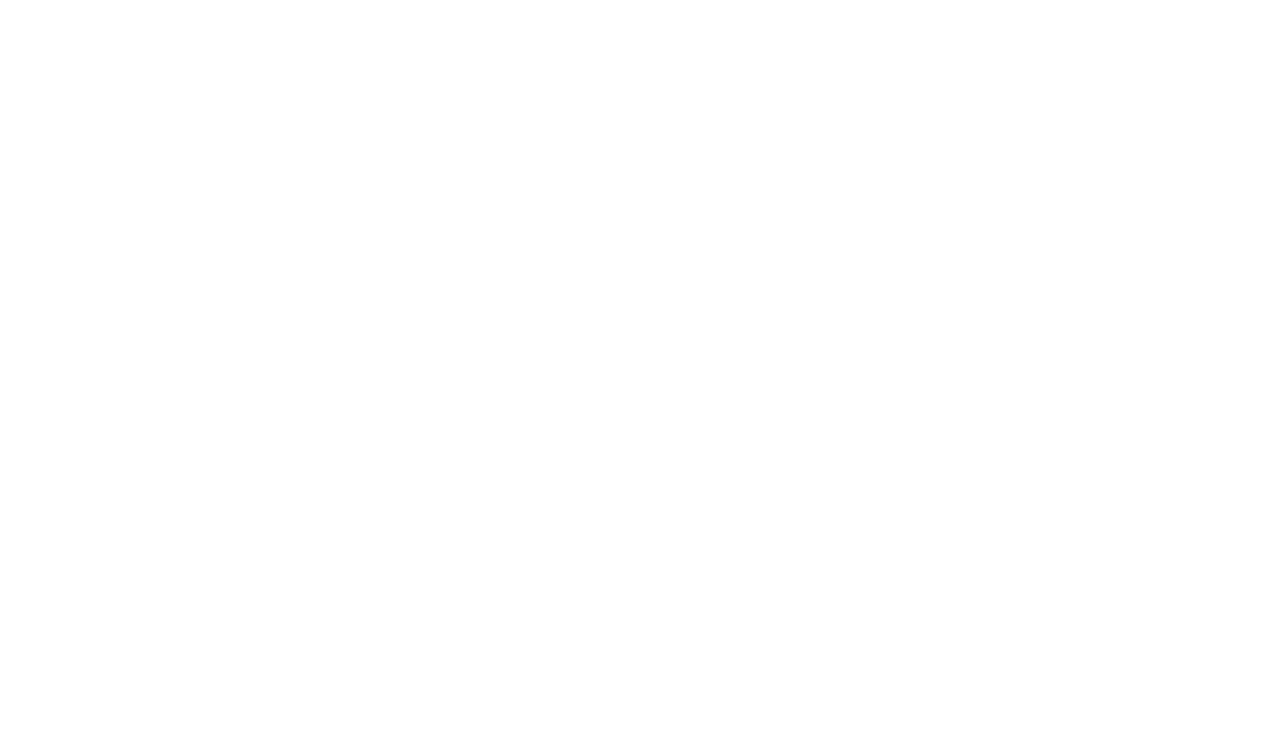
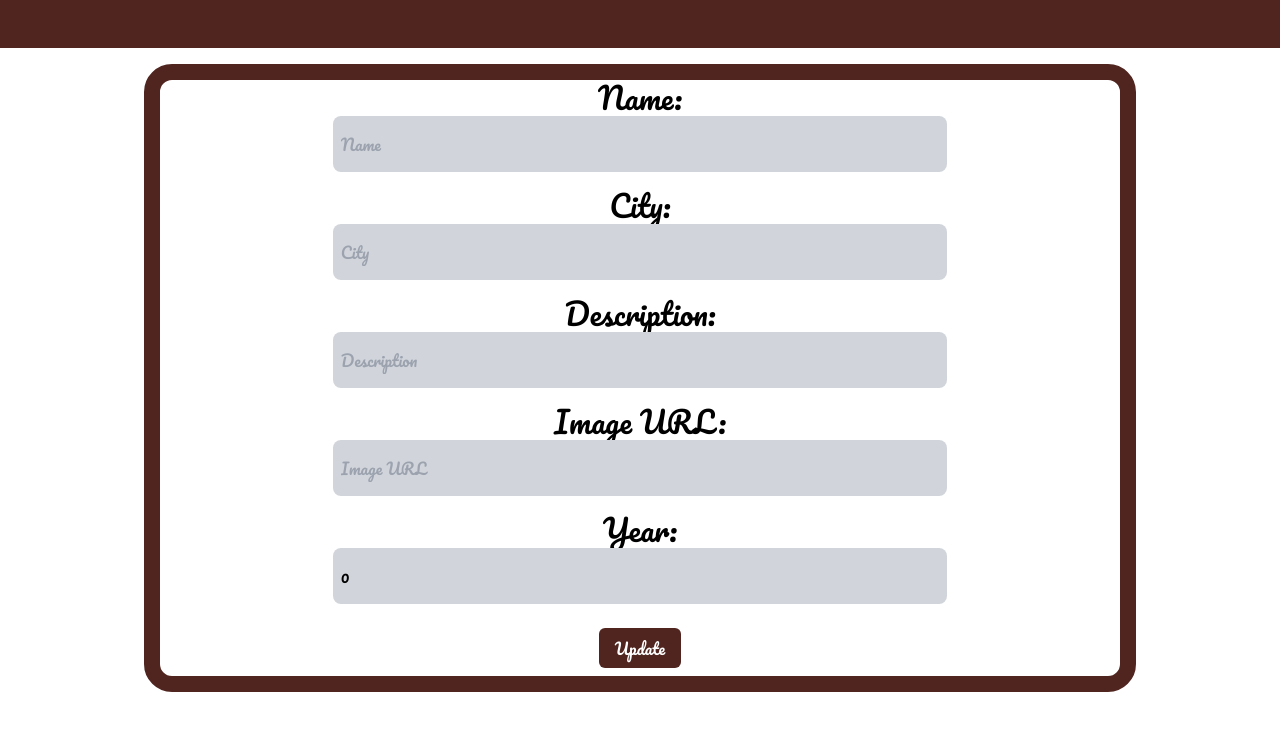
Before and after one commit to Lepfner/NWTSeminar, a React (Create React App) app in the folder client/: page /editManufacturer/1 in a window 1280 px wide. Before the commit this address had no page. Shown: the top 730 px of the page. Built offline with nearby package versions, Linux system fonts and the light colour scheme; no server answers.

Commit message:
the shit

```diff
--- a/client/src/App.js
+++ b/client/src/App.js
@@ -10,6 +10,8 @@ import Register from "./Pages/Auth/Register";
 import ManufacturerDetails from "./Pages/Manufacturer/manufacturerDetails";
 import NewProduct from "./Pages/Product/newProduct";
 import NewManufacturer from "./Pages/Manufacturer/newManufacturer";
+import { EditManufacturer } from "./Pages/Manufacturer/editManufacturer";
+import EditProduct from './Pages/Product/editProduct'
 
 function App() {
   return (
@@ -27,6 +29,8 @@ function App() {
         </Route>
         <Route path="/newProduct" element={<NewProduct/>} />
         <Route path="/newManufacturer" element={<NewManufacturer/>} />
+        <Route path="/editProduct/:id" element={<EditProduct/>} />
+        <Route path="/editManufacturer/:id" element={<EditManufacturer/>} />
       </Routes>
     </BrowserRouter>
   );
--- a/client/src/Pages/Auth/Login.js
+++ b/client/src/Pages/Auth/Login.js
@@ -1,6 +1,5 @@
 import SuccessPage from "./SuccessPage";
 import axios from "../../api/axios";
-//import useAuth from "../../hooks/useAuth";
 import React, { useState } from "react";
 import { useNavigate } from "react-router-dom";
 import Typewriter from "typewriter-effect";
@@ -11,7 +10,6 @@ const Login = () => {
   const [isLoggedIn, setIsLoggedIn] = useState(false);
 
   const navigate = useNavigate();
-  //const { setAuth, isLoggedIn, setIsLoggedIn } = useAuth();
 
   const handleLogin = async (e) => {
     e.preventDefault();
@@ -26,6 +24,7 @@ const Login = () => {
       );
       setIsLoggedIn(true);
       const { is_admin } = response?.data;
+      navigate("/products")
       if (is_admin) {
         navigate("/products", {state: is_admin});
       } else {
--- a/client/src/Pages/Manufacturer/editManufacturer.js
+++ b/client/src/Pages/Manufacturer/editManufacturer.js
@@ -1,7 +1,145 @@
-import React from 'react'
+import React, { useState, useEffect } from "react";
+import axios from "../../api/axios";
+import { Toaster } from "react-hot-toast";
+import { useNavigate, useParams } from "react-router-dom";
 
-export default function EditManufacturer() {
+function ManufacturerForm({ isEditing }) {
+  const navigate = useNavigate();
+  const { manufacturerId } = useParams();
+
+  const [manufacturerData, setManufacturerData] = useState({
+    name: '',
+    city: '',
+    description: '',
+    logo: '',
+    year: 0,
+  });
+
+  useEffect(() => {
+    const fetchManufacturerData = async () => {
+      try {
+        const response = await axios.get(`/manufacturer/${window.location.href.slice(39,65)}`);
+        setManufacturerData(response.data);
+      } catch (error) {
+        console.log(error);
+      }
+    };
+
+    if (isEditing) {
+      fetchManufacturerData();
+    }
+  }, [isEditing, manufacturerId]);
+
+  const handleInputChange = (e) => {
+    const { name, value } = e.target;
+    setManufacturerData((prevData) => ({ ...prevData, [name]: value }));
+  };
+
+  const handleSubmit = async (e) => {
+    e.preventDefault();
+
+    try {
+      if (isEditing) {
+        await axios.put(`/manufacturers/${window.location.href.slice(39,65)}`, manufacturerData);
+      } else {
+        await axios.post('/manufacturerCreate', manufacturerData);
+      }
+      navigate("/manufacturers");
+    } catch (error) {
+      console.log(error);
+    }
+  };
+
   return (
-    <div>Edit</div>
-  )
+    <div className="font-pacifico w-full flex flex-col items-center justify-between">
+      <Toaster />
+      <div className="h-12 w-full bg-[#50251f] mb-8" />
+      <div
+        className="h-full flex flex-col justify-center max-w-[75%]
+                     outline outline-[#50251f] outline-[1rem] rounded-xl z-0
+                     w-[100%]"
+      >
+        <div className="w-full rounded-xl z-10">
+          <div className="flex justify-center items-center">
+            <form
+              className="flex justify-center items-center flex-col lg:w-4/5 max-md:w-full"
+              onSubmit={handleSubmit}
+            >
+              <p className="lg:text-3xl md:text-2xl sm:text-xl">Name:</p>
+              <input
+                required
+                value={manufacturerData.name}
+                onChange={handleInputChange}
+                type="text"
+                name="name"
+                placeholder="Name"
+                className="h-14 px-2 rounded-lg bg-gray-300 mb-4 w-full lg:w-4/5 md:w-4/5"
+              />
+              <p className="lg:text-3xl md:text-2xl sm:text-xl">City:</p>
+              <input
+                required
+                value={manufacturerData.city}
+                onChange={handleInputChange}
+                type="text"
+                name="city"
+                placeholder="City"
+                className="h-14 px-2 rounded-lg bg-gray-300 mb-4 w-full lg:w-4/5 md:w-4/5"
+              />
+              <p className="lg:text-3xl md:text-2xl sm:text-xl">
+                Description:
+              </p>
+              <input
+                required
+                value={manufacturerData.description}
+                onChange={handleInputChange}
+                type="text"
+                name="description"
+                placeholder="Description"
+                className="h-14 px-2 rounded-lg bg-gray-300 mb-4 w-full lg:w-4/5 md:w-4/5"
+              />
+              <p className="lg:text-3xl md:text-2xl sm:text-xl">
+                Image URL:
+              </p>
+              <input
+                required
+                value={manufacturerData.logo}
+                onChange={handleInputChange}
+                type="text"
+                name="logo"
+                placeholder="Image URL"
+                className="h-14 px-2 rounded-lg bg-gray-300 mb-4 w-full lg:w-4/5 md:w-4/5"
+              />
+              <p className="lg:text-3xl md:text-2xl sm:text-xl">Year:</p>
+              <input
+                required
+                value={manufacturerData.year}
+                onChange={handleInputChange}
+                type="number"
+                name="year"
+                placeholder="Year"
+                className="h-14 px-2 rounded-lg bg-gray-300 mb-4 w-full lg:w-4/5 md:w-4/5"
+              />
+              <button
+                type="submit"
+                className="block bg-[#50251f] px-4 rounded-md p-2 my-2 text-white
+                                  hover:bg-[#331713]"
+              >
+                {isEditing ? 'Update' : 'Create'}
+              </button>
+            </form>
+          </div>
+        </div>
+      </div>
+    </div>
+  );
 }
+
+function EditManufacturer() {
+  return <ManufacturerForm isEditing />;
+}
+
+function NewManufacturer() {
+  return <ManufacturerForm />;
+}
+
+export { NewManufacturer, EditManufacturer };
--- a/client/src/Pages/Manufacturer/manufacturerDetails.js
+++ b/client/src/Pages/Manufacturer/manufacturerDetails.js
@@ -1,9 +1,37 @@
-import React from "react";
+import React, {useEffect, useState} from "react";
 import "../../Styles/wave.css";
 import Dorina from "../../Assets/dorina.png";
 import "animate.css";
+import axios from '../../api/axios'
+import { Link, useParams, useNavigate } from "react-router-dom";
 
 export default function ManufacturerDetails() {
+
+  const { id } = useParams();
+  const navigate = useNavigate();
+
+  const [manufacturerData, setManufacturerData] = useState({});
+
+  const handleDelete = async () => {
+    try {
+      await axios.delete(`/manufacturers/${id}`);
+      navigate("/manufacturers")
+    } catch (error) {
+      console.error('Error deleting manufacturer:', error);
+    }
+  };
+
+  useEffect(() => {
+    const fetchManufacturerData = async () => {
+      try {
+        const response = await axios.get(`/manufacturer/${window.location.href.slice(39,65)}`);
+        setManufacturerData(response.data);
+      } catch (error) {
+        console.log(error);
+      }
+    };
+    fetchManufacturerData();
+  }, []);
 
   return (
     <div className="font-pacifico w-full h-full flex flex-col justify-center relative">
@@ -18,21 +46,22 @@ export default function ManufacturerDetails() {
               />
               <div className="flex flex-col items-start">
                 <h1 className="text-3xl text-white">
-                  Lorem ipsum dolor sit amet, consectetur adipiscing elit.
-                  Maecenas quis ex eget enim eleifend mollis at a mi. Fusce
-                  accumsan massa diam, a luctus mi rhoncus in. Phasellus commodo
-                  finibus mi id consequat. Nam leo justo, faucibus et neque ut,
-                  bibendum venenatis lacus. Praesent vitae mollis ex. Nunc vitae
-                  tellus sed ligula rutrum varius eget cursus enim. Fusce
-                  venenatis erat at tellus sollicitudin, interdum finibus ex
-                  sodales. Sed ac dolor tincidunt, feugiat ante nec, facilisis
-                  nunc. In hac habitasse platea dictumst. Etiam interdum commodo
-                  est. Etiam sem nisl, egestas ac ante dapibus, pharetra sodales
-                  libero. Nulla facilisi.
+                  {manufacturerData.name}
+                </h1>
+                <h1 className="text-3xl text-white">
+                  {manufacturerData.city}
+                </h1>
+                <h1 className="text-3xl text-white">
+                  {manufacturerData.description}
+                </h1>
+                <h1 className="text-3xl text-white">
+                  Founded: {manufacturerData.year}
                 </h1>
                 <div>
-                  <button className="border border-solid border-white py-2 px-4 rounded-xl text-white duration-500 hover:text-black hover:bg-white mt-10 mr-4">Edit</button>
-                  <button className="border border-solid border-white py-2 px-4 rounded-xl text-white duration-500 hover:text-black hover:bg-white mt-10">Delete</button>
+                  <Link to={`/editManufacturer/${id}`}>
+                    <button className="border border-solid border-white py-2 px-4 rounded-xl text-white duration-500 hover:text-black hover:bg-white mt-10 mr-4">Edit</button>
+                  </Link>
+                  <button onClick={handleDelete} className="border border-solid border-white py-2 px-4 rounded-xl text-white duration-500 hover:text-black hover:bg-white mt-10">Delete</button>
                 </div>
               </div>
             </div>
--- a/client/src/Pages/Product/editProduct.js
+++ b/client/src/Pages/Product/editProduct.js
@@ -1,7 +1,9 @@
 import React from 'react'
 
-export default function EditProduct() {
+function EditProduct() {
   return (
     <div>Edit</div>
   )
 }
+
+export default EditProduct
```
Also changed, not shown: client/src/Pages/Product/productDetails.js (+19 -2 lines), client/src/Pages/Product/products.js (+25 -34 lines), 2 other files (tests, documents, lock files or other folders).
